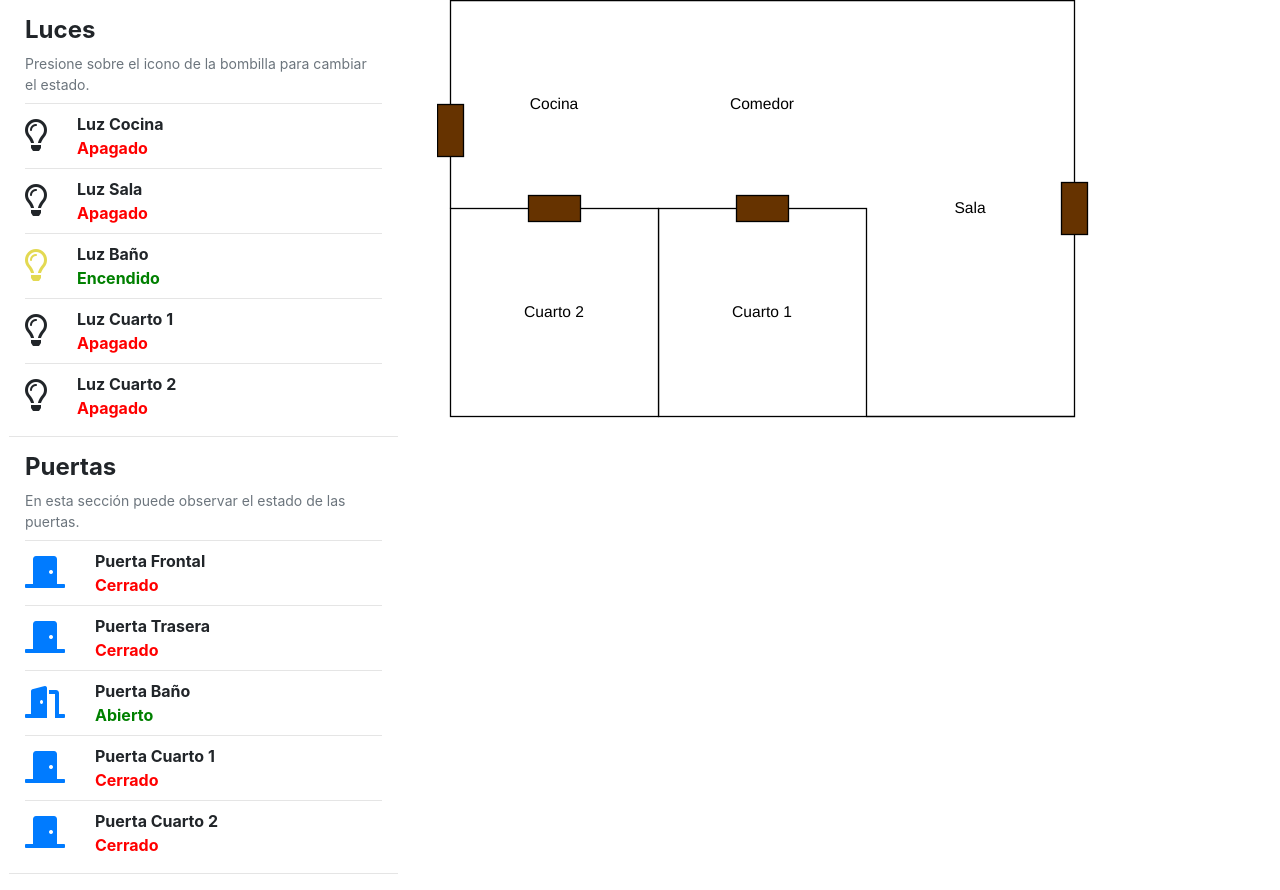
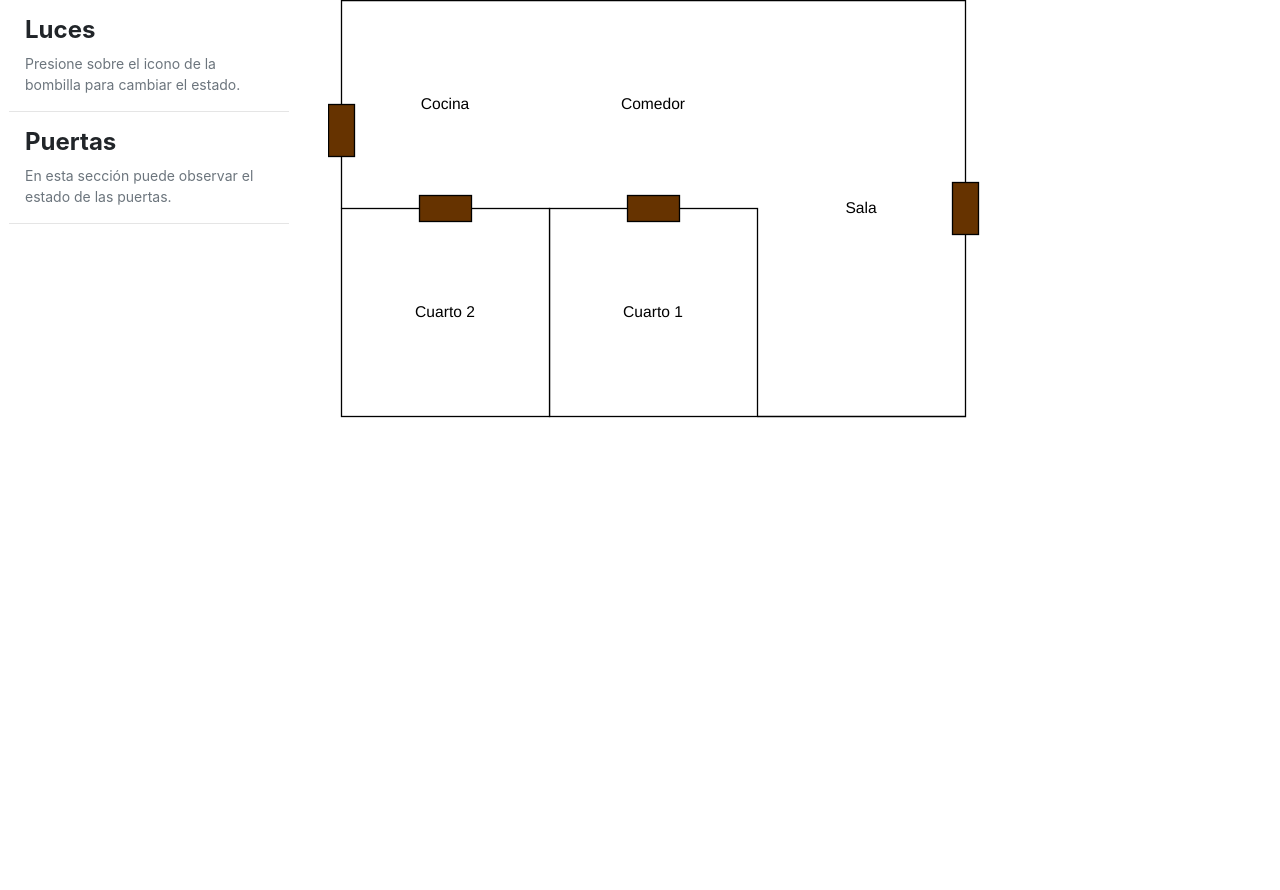
Before and after one commit to acordobav/SmartHouse, an Angular app in the folder sm-front-end/: page /home in a window 1280 px wide. After the commit the page ends 800 px from the top, so only its background shows below. Built offline with nearby package versions, Linux system fonts and the light colour scheme.

Commit message:
Botones para encender o apagar todas las luces

```diff
--- a/sm-front-end/src/app/home/door-list/door-list.component.html
+++ b/sm-front-end/src/app/home/door-list/door-list.component.html
@@ -1,8 +1,10 @@
 <div class="m-3">
-    <div class="h4 hover" (click)="collapse.toggle()" [attr.aria-expanded]="!isCollapsed">
-        <b>Puertas</b>
+    <div class="hover" (click)="collapse.toggle()" [attr.aria-expanded]="!isCollapsed">
+        <div class="h4">
+            <b>Puertas</b>
+        </div>
+        <small class="form-text text-muted">En esta sección puede observar el estado de las puertas.</small>
     </div>
-    <small class="form-text text-muted">En esta sección puede observar el estado de las puertas.</small>
     <div #collapse="ngbCollapse" [(ngbCollapse)]="isCollapsed">
         <app-door *ngFor="let door of doors" [door]="door"></app-door>
     </div>
--- a/sm-front-end/src/app/home/door-list/door-list.component.ts
+++ b/sm-front-end/src/app/home/door-list/door-list.component.ts
@@ -10,7 +10,7 @@ import { DoorService } from './door.service';
 })
 export class DoorListComponent implements OnInit, OnDestroy {
   private subDoor: Subscription;
-  public isCollapsed = false;
+  public isCollapsed = true;
   public doors: Door[] = [];
 
   constructor(private doorService: DoorService) { }
--- a/sm-front-end/src/app/home/home.component.html
+++ b/sm-front-end/src/app/home/home.component.html
@@ -1,5 +1,5 @@
 <div class="row">
-    <div class="col-sm-4 px-4">
+    <div class="col-sm-3 px-4">
         <app-light-bulb-list></app-light-bulb-list>
         <hr>
         <app-door-list></app-door-list>
--- a/sm-front-end/src/app/home/light-bulb-list/light-bulb-list.component.html
+++ b/sm-front-end/src/app/home/light-bulb-list/light-bulb-list.component.html
@@ -1,9 +1,23 @@
 <div class="m-3">
-    <div class="h4 hover" (click)="collapse.toggle()" [attr.aria-expanded]="!isCollapsed">
-        <b>Luces</b>
+    <div class="hover" (click)="collapse.toggle()" [attr.aria-expanded]="!isCollapsed">
+        <div class="h4">
+            <div class="row">
+                <div class="col">
+                    <b>Luces</b>
+                </div>
+            </div>
+        </div>
+        <small class="form-text text-muted">Presione sobre el icono de la bombilla para cambiar el estado.</small>
     </div>
-    <small class="form-text text-muted">Presione sobre el icono de la bombilla para cambiar el estado.</small>
     <div #collapse="ngbCollapse" [(ngbCollapse)]="isCollapsed">
         <app-light-bulb *ngFor="let lightBulb of lightBulbList" [lightBulb]="lightBulb"></app-light-bulb>
+        <div class="row mt-1">
+            <div class="col m-1">
+                <button class="btn btn-success btn-block" (click)="turnOn()">Encender todo</button>
+            </div>
+            <div class="col m-1">
+                <button class="btn btn-danger btn-block" (click)="turnOff()">Apagar todo</button>
+            </div>
+        </div>
     </div>
 </div>
--- a/sm-front-end/src/app/home/light-bulb-list/light-bulb-list.component.ts
+++ b/sm-front-end/src/app/home/light-bulb-list/light-bulb-list.component.ts
@@ -11,7 +11,7 @@ import { LightBulbService } from './light-bulb.service';
 export class LightBulbListComponent implements OnInit, OnDestroy {
   private subLightBulb: Subscription;
   public lightBulbList: LightBulb[] = [];
-  public isCollapsed = false;
+  public isCollapsed = true;
 
   constructor(private lightBulbService: LightBulbService) { }
 
@@ -29,4 +29,12 @@ export class LightBulbListComponent implements OnInit, OnDestroy {
     this.subLightBulb.unsubscribe();
   }
 
+  turnOn() {
+    this.lightBulbService.turnOn();
+  }
+
+  turnOff() {
+    this.lightBulbService.turnOff();
+  }
+
 }
--- a/sm-front-end/src/app/home/light-bulb-list/light-bulb.service.ts
+++ b/sm-front-end/src/app/home/light-bulb-list/light-bulb.service.ts
@@ -29,4 +29,12 @@ export class LightBulbService {
   public changeState(id: number) {
 
   }
+
+  public turnOff() {
+    console.log('Todo apagado!');
+  }
+
+  public turnOn() {
+    console.log('Todo encendido!');
+  }
 }
```
